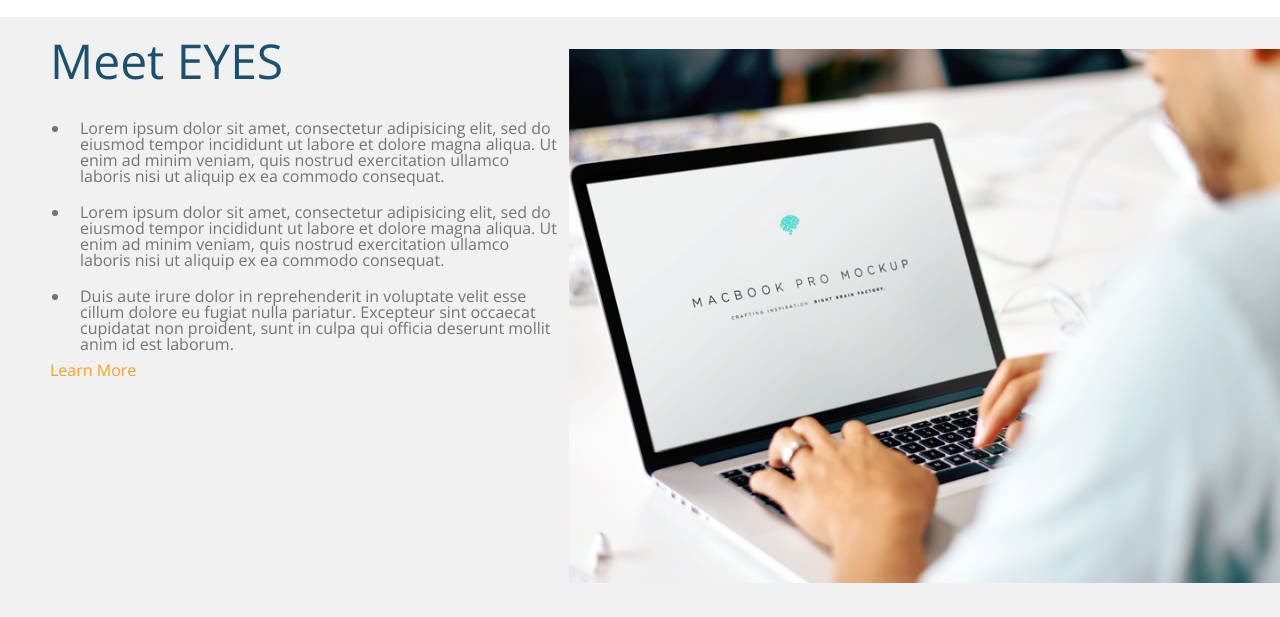
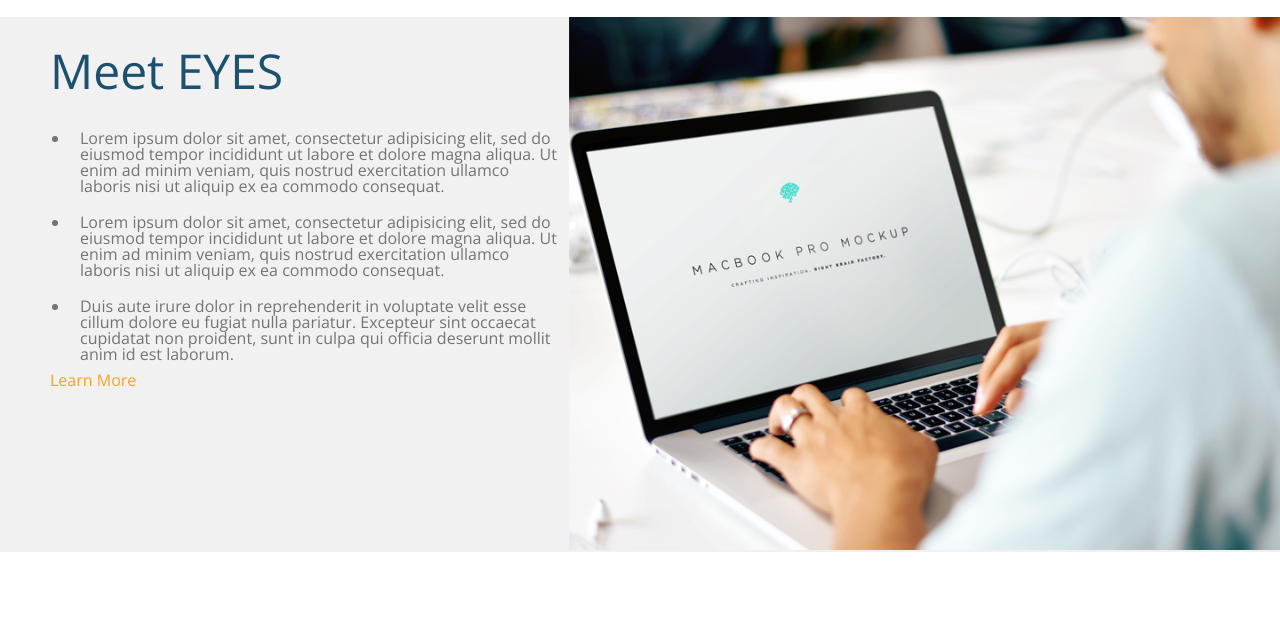
Before and after one commit to samuelsilvadev/layouts-css-tests, a website: page com-flexbox/index.html in a window 1280 px wide. Shown: the part 677-1294 px from the top of the page. After the commit the page ends 1229 px from the top, so only its background shows below. Drawn offline with nearby package versions, Linux system fonts and the light colour scheme.

Commit message:
melhorando seção de informação

```diff
--- a/com-flexbox/css/app.css
+++ b/com-flexbox/css/app.css
@@ -98,18 +98,21 @@ ul > li.item-menu{
 .info{
 	background-color: #f1f1f1;
 	background-size: cover;
+
+	align-items: flex-start;
 }
 
 .info-text{
 	width: 50%;
-	height: 600px;
 	max-height: 600px;
+	position: relative;
+	top: 30px;
 }
 
 .info-text > h1{
 	color: #1b516f;
 	font-size: 3em;
-	padding-top: 20px;
+
 	padding-left: 50px;
 }
 
```
